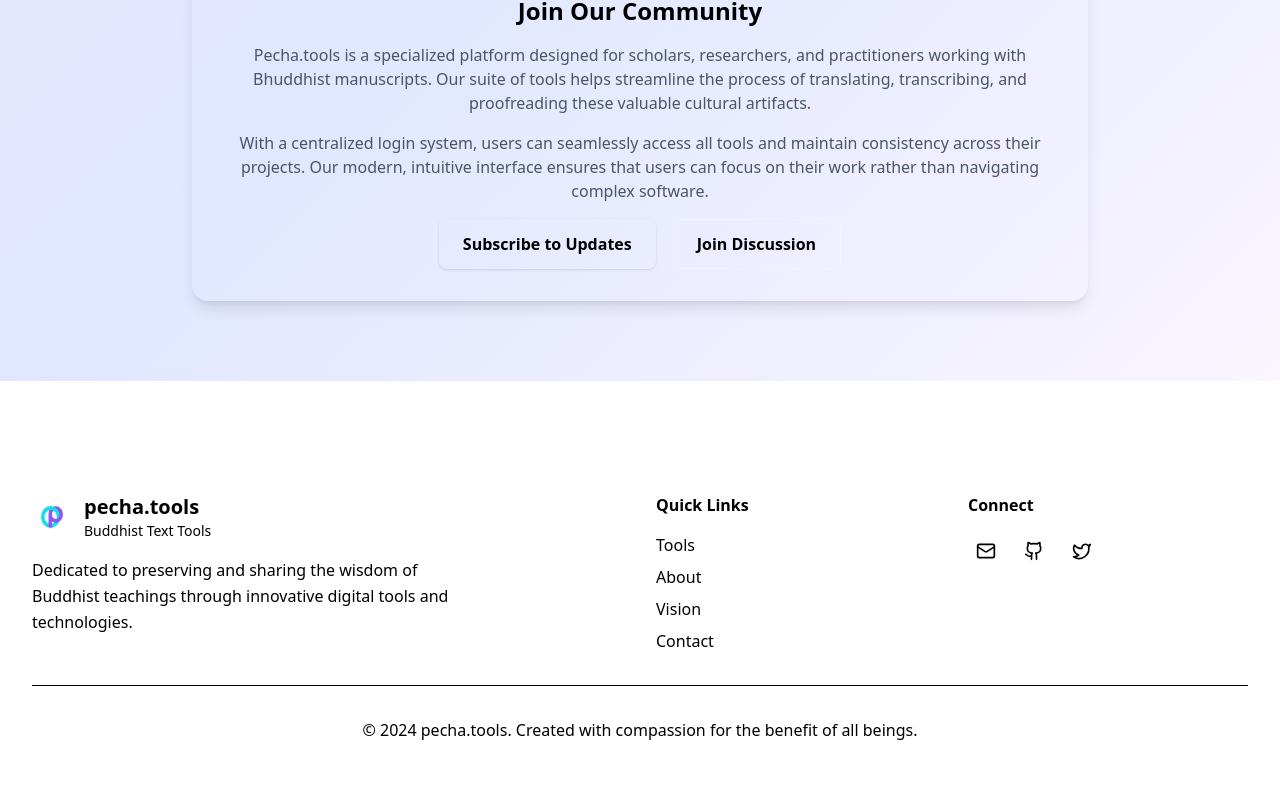
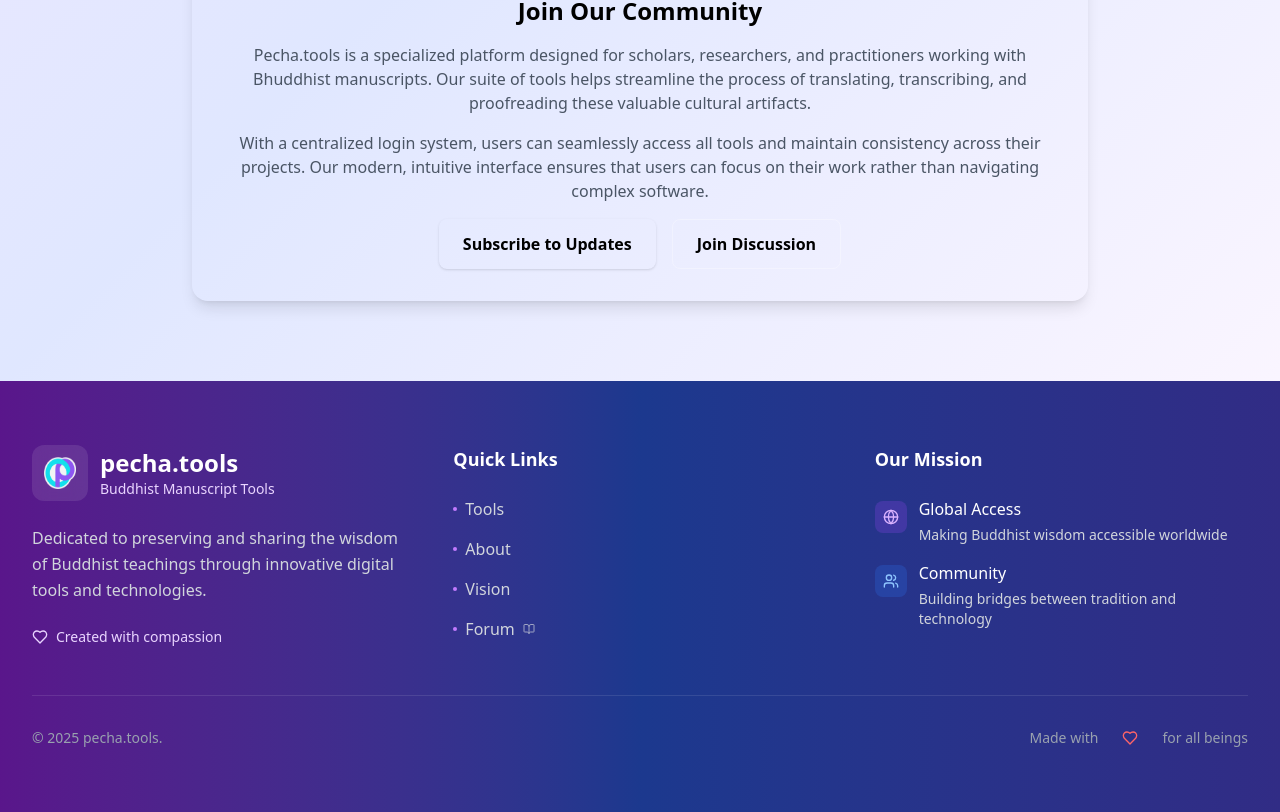
Before and after one commit to OpenPecha/pecha-workspace, a React (Vite) app in the folder frontend/: page / in a window 1280 px wide. Shown: the part 2395-3207 px from the top of the page. Before the commit the page ends 3185 px from the top, so only its background shows below. Built offline with nearby package versions, Linux system fonts and the light colour scheme; no server answers.

Commit message:
Revamp Footer component with enhanced design and layout, including updated icons, improved text readability, and a new community-focused section. Adjust Layout component to remove unnecessary padding for a cleaner appearance.

```diff
--- a/frontend/src/components/Footer.tsx
+++ b/frontend/src/components/Footer.tsx
@@ -1,91 +1,120 @@
-import { BookOpen, Mail, Github, Twitter } from "lucide-react";
+import { BookOpen, Heart, Globe, Users } from "lucide-react";
 import heroImage from "@/assets/favicon.png";
 
 const Footer = () => {
   return (
-    <footer className="bg-primary text-primary-foreground py-12">
+    <footer className="bg-gradient-to-r from-purple-900 via-blue-900 to-indigo-900 text-white py-16">
       <div className="container mx-auto px-4">
-        <div className="grid grid-cols-1 md:grid-cols-4 gap-8">
+        <div className="grid grid-cols-1 md:grid-cols-3 gap-12">
           {/* Logo and Description */}
-          <div className="md:col-span-2">
-            <div className="flex items-center space-x-3 mb-4">
-              <div className="p-2 bg-accent rounded-lg">
-                <img src={heroImage} alt="pecha.tools" className="h-6 w-6" />
+          <div className="md:col-span-1">
+            <div className="flex items-center space-x-3 mb-6">
+              <div className="p-3 bg-white/10 rounded-xl backdrop-blur-sm">
+                <img src={heroImage} alt="pecha.tools" className="h-8 w-8" />
               </div>
               <div>
-                <h3 className="text-xl font-bold">pecha.tools</h3>
-                <p className="text-sm text-primary-foreground/80">
-                  Buddhist Text Tools
+                <h3 className="text-2xl font-bold text-white">pecha.tools</h3>
+                <p className="text-sm text-purple-200">
+                  Buddhist Manuscript Tools
                 </p>
               </div>
             </div>
-            <p className="text-primary-foreground/80 leading-relaxed max-w-md">
+            <p className="text-gray-300 leading-relaxed mb-6">
               Dedicated to preserving and sharing the wisdom of Buddhist
               teachings through innovative digital tools and technologies.
             </p>
+            <div className="flex items-center space-x-2 text-purple-200">
+              <Heart className="h-4 w-4" />
+              <span className="text-sm">Created with compassion</span>
+            </div>
           </div>
 
           {/* Quick Links */}
           <div>
-            <h4 className="font-semibold mb-4">Quick Links</h4>
-            <ul className="space-y-2 text-primary-foreground/80">
+            <h4 className="font-bold text-lg mb-6 text-white">Quick Links</h4>
+            <ul className="space-y-4">
               <li>
-                <a href="#tools" className="hover:text-white transition-colors">
-                  Tools
+                <a
+                  href="#tools"
+                  className="text-gray-300 hover:text-white transition-colors duration-300 flex items-center space-x-2 group"
+                >
+                  <span className="w-1 h-1 bg-purple-400 rounded-full group-hover:bg-white transition-colors"></span>
+                  <span>Tools</span>
                 </a>
               </li>
               <li>
-                <a href="#about" className="hover:text-white transition-colors">
-                  About
+                <a
+                  href="#about"
+                  className="text-gray-300 hover:text-white transition-colors duration-300 flex items-center space-x-2 group"
+                >
+                  <span className="w-1 h-1 bg-purple-400 rounded-full group-hover:bg-white transition-colors"></span>
+                  <span>About</span>
                 </a>
               </li>
               <li>
                 <a
                   href="#vision"
-                  className="hover:text-white transition-colors"
+                  className="text-gray-300 hover:text-white transition-colors duration-300 flex items-center space-x-2 group"
                 >
-                  Vision
+                  <span className="w-1 h-1 bg-purple-400 rounded-full group-hover:bg-white transition-colors"></span>
+                  <span>Vision</span>
                 </a>
               </li>
               <li>
-                <a href="#" className="hover:text-white transition-colors">
-                  Contact
+                <a
+                  href="https://forum.openpecha.org"
+                  target="_blank"
+                  rel="noopener noreferrer"
+                  className="text-gray-300 hover:text-white transition-colors duration-300 flex items-center space-x-2 group"
+                >
+                  <span className="w-1 h-1 bg-purple-400 rounded-full group-hover:bg-white transition-colors"></span>
+                  <span>Forum</span>
+                  <BookOpen className="h-3 w-3 opacity-70" />
                 </a>
               </li>
             </ul>
           </div>
 
-          {/* Connect */}
+          {/* Community & Mission */}
           <div>
-            <h4 className="font-semibold mb-4">Connect</h4>
-            <div className="flex space-x-3">
-              <a
-                href="#"
-                className="p-2 bg-primary-foreground/10 rounded-lg hover:bg-primary-foreground/20 transition-colors"
-              >
-                <Mail className="h-5 w-5" />
-              </a>
-              <a
-                href="#"
-                className="p-2 bg-primary-foreground/10 rounded-lg hover:bg-primary-foreground/20 transition-colors"
-              >
-                <Github className="h-5 w-5" />
-              </a>
-              <a
-                href="#"
-                className="p-2 bg-primary-foreground/10 rounded-lg hover:bg-primary-foreground/20 transition-colors"
-              >
-                <Twitter className="h-5 w-5" />
-              </a>
+            <h4 className="font-bold text-lg mb-6 text-white">Our Mission</h4>
+            <div className="space-y-4">
+              <div className="flex items-start space-x-3">
+                <div className="p-2 bg-purple-500/20 rounded-lg mt-1">
+                  <Globe className="h-4 w-4 text-purple-300" />
+                </div>
+                <div>
+                  <h5 className="font-medium text-white mb-1">Global Access</h5>
+                  <p className="text-sm text-gray-300">
+                    Making Buddhist wisdom accessible worldwide
+                  </p>
+                </div>
+              </div>
+              <div className="flex items-start space-x-3">
+                <div className="p-2 bg-blue-500/20 rounded-lg mt-1">
+                  <Users className="h-4 w-4 text-blue-300" />
+                </div>
+                <div>
+                  <h5 className="font-medium text-white mb-1">Community</h5>
+                  <p className="text-sm text-gray-300">
+                    Building bridges between tradition and technology
+                  </p>
+                </div>
+              </div>
             </div>
           </div>
         </div>
 
-        <div className="border-t border-primary-foreground/20 mt-8 pt-8 text-center text-primary-foreground/60">
-          <p>
-            &copy; 2024 pecha.tools. Created with compassion for the benefit of
-            all beings.
-          </p>
+        {/* Bottom Section */}
+        <div className="border-t border-white/10 mt-12 pt-8 text-center">
+          <div className="flex flex-col md:flex-row justify-between items-center space-y-4 md:space-y-0">
+            <p className="text-gray-400 text-sm">&copy; 2025 pecha.tools.</p>
+            <div className="flex items-center space-x-6 text-sm text-gray-400">
+              <span>Made with</span>
+              <Heart className="h-4 w-4 text-red-400" />
+              <span>for all beings</span>
+            </div>
+          </div>
         </div>
       </div>
     </footer>
--- a/frontend/src/components/Layout.tsx
+++ b/frontend/src/components/Layout.tsx
@@ -20,7 +20,7 @@ const Layout: React.FC<LayoutProps> = ({ children }) => {
   return (
     <div className="flex flex-col min-h-screen bg-white">
       <Header />
-      <main className="flex-grow pb-16">{children}</main>
+      <main className="flex-grow">{children}</main>
       <Footer />
       <Marquee />
     </div>
```
